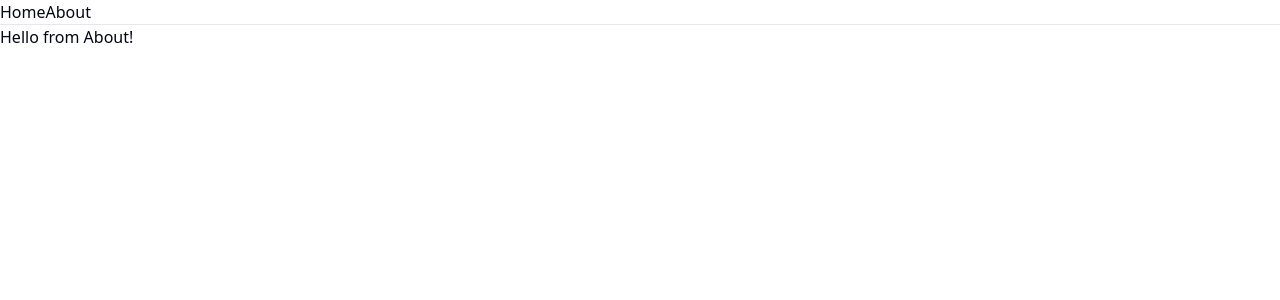
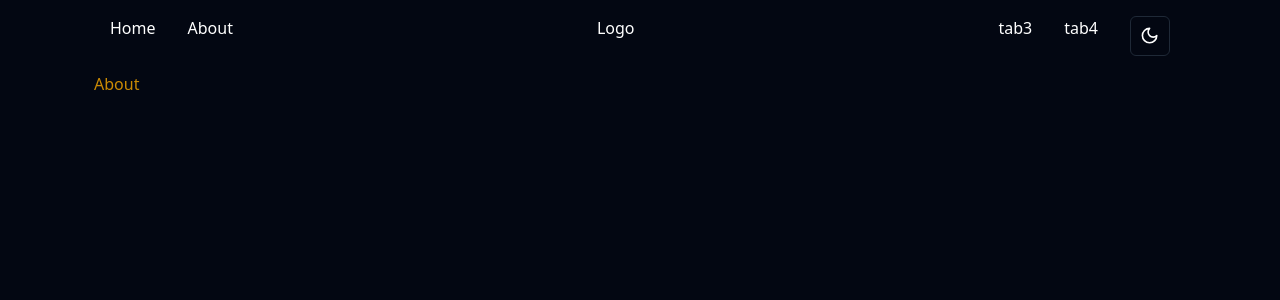
Before and after one commit to EduardNovik/movieTone, a React (Vite) app: page /about in a window 1280 px wide. Shown: the top 300 px of the page. Built offline with nearby package versions, Linux system fonts and the light colour scheme.

Commit message:
populate TanStack Router_v1

```diff
--- a/package.json
+++ b/package.json
@@ -14,6 +14,7 @@
     "@radix-ui/react-dropdown-menu": "^2.0.6",
     "@radix-ui/react-slot": "^1.0.2",
     "@tanstack/react-router": "^0.0.1-beta.194",
+    "@tanstack/router-devtools": "^0.0.1-beta.194",
     "class-variance-authority": "^0.7.0",
     "clsx": "^2.0.0",
     "localforage": "^1.10.0",
--- a/src/App.tsx
+++ b/src/App.tsx
@@ -2,12 +2,16 @@ import Header from '@/components/Header';
 import Layout from '@/components/Layout';
 import { ThemeProvider } from '@/components/theme-provider';
 
-function App() {
+interface AppProps {
+  children: React.ReactNode;
+}
+
+function App({ children }: AppProps) {
   return (
     <ThemeProvider defaultTheme="dark" storageKey="vite-ui-theme">
       <Layout>
         <Header />
-        <h1 className="text-3xl font-bold underline">Hello world!</h1>
+        {children}
       </Layout>
     </ThemeProvider>
   );
--- a/src/components/Header.tsx
+++ b/src/components/Header.tsx
@@ -1,13 +1,18 @@
 import { ModeToggle } from './mode-toggle';
+import { Link } from '@tanstack/react-router';
 
 const Header = () => {
   return (
     <header className="flex flex-row w-full justify-between p-4">
       <div className="flex text-white gap-8">
-        <p>tab1</p>
-        <p>tab2</p>
+        <Link to="/">Home</Link>
+        <Link to="/about">About</Link>
       </div>
-      <p className="text-white">Logo</p>
+
+      <Link to="/" className="text-white">
+        Logo
+      </Link>
+
       <div className="flex text-white gap-8">
         <p>tab3</p>
         <p>tab4</p>
--- a/src/main.tsx
+++ b/src/main.tsx
@@ -1,60 +1,8 @@
 import React from 'react';
 import ReactDOM from 'react-dom/client';
-import App from './App.tsx';
 import './index.css';
-import {
-  Outlet,
-  RouterProvider,
-  Link,
-  Router,
-  Route,
-  RootRoute,
-} from '@tanstack/react-router';
-
-const rootRoute = new RootRoute({
-  component: Root,
-});
-
-function Root() {
-  return (
-    <div>
-      <Link to="/">Home</Link>
-      <Link to="/about">About</Link>
-      <hr />
-      <Outlet />
-    </div>
-  );
-}
-
-const indexRoute = new Route({
-  getParentRoute: () => rootRoute,
-  path: '/',
-  component: Index,
-});
-
-function Index() {
-  return <App />;
-}
-
-const aboutRoute = new Route({
-  getParentRoute: () => rootRoute,
-  path: '/about',
-  component: About,
-});
-
-function About() {
-  return <div>Hello from About!</div>;
-}
-
-const routeTree = rootRoute.addChildren([indexRoute, aboutRoute]);
-
-const router = new Router({ routeTree });
-
-declare module '@tanstack/react-router' {
-  interface Register {
-    router: typeof router;
-  }
-}
+import { RouterProvider } from '@tanstack/react-router';
+import router from './routes.tsx';
 
 // Render our app!
 const rootElement = document.getElementById('root')!;
--- /dev/null
+++ b/src/pages/About.tsx
@@ -0,0 +1,5 @@
+const About = () => {
+  return <div className="text-yellow-600">About</div>;
+};
+
+export default About;
--- /dev/null
+++ b/src/pages/Home.tsx
@@ -0,0 +1,5 @@
+const Home = () => {
+  return <div className="text-red-700">Home</div>;
+};
+
+export default Home;
--- /dev/null
+++ b/src/routes.tsx
@@ -0,0 +1,56 @@
+import App from './App.tsx';
+import Home from '@/pages/Home.tsx';
+import About from './pages/About.tsx';
+import './index.css';
+import { Outlet, Router, Route, RootRoute } from '@tanstack/react-router';
+import { TanStackRouterDevtools } from '@tanstack/router-devtools';
+
+const rootRoute = new RootRoute({
+  component: () => (
+    <App>
+      <Outlet />
+      <TanStackRouterDevtools />
+    </App>
+  ),
+});
+
+// function Root() {
+//   return (
+//     <App>
+//       <Outlet />
+//       <TanStackRouterDevtools />
+//     </App>
+//   );
+// }
+
+const homeRoute = new Route({
+  getParentRoute: () => rootRoute,
+  path: '/',
+  component: () => <Home />,
+});
+
+// function HomeFunc() {
+//   return <Home />;
+// }
+
+const aboutRoute = new Route({
+  getParentRoute: () => rootRoute,
+  path: '/about',
+  component: () => <About />,
+});
+
+// function AboutFunc() {
+//   return <div>Hello from About!</div>;
+// }
+
+const routeTree = rootRoute.addChildren([homeRoute, aboutRoute]);
+
+const router = new Router({ routeTree });
+
+declare module '@tanstack/react-router' {
+  interface Register {
+    router: typeof router;
+  }
+}
+
+export default router;
```
Also changed, not shown: 2 other files (tests, documents, lock files or other folders).
